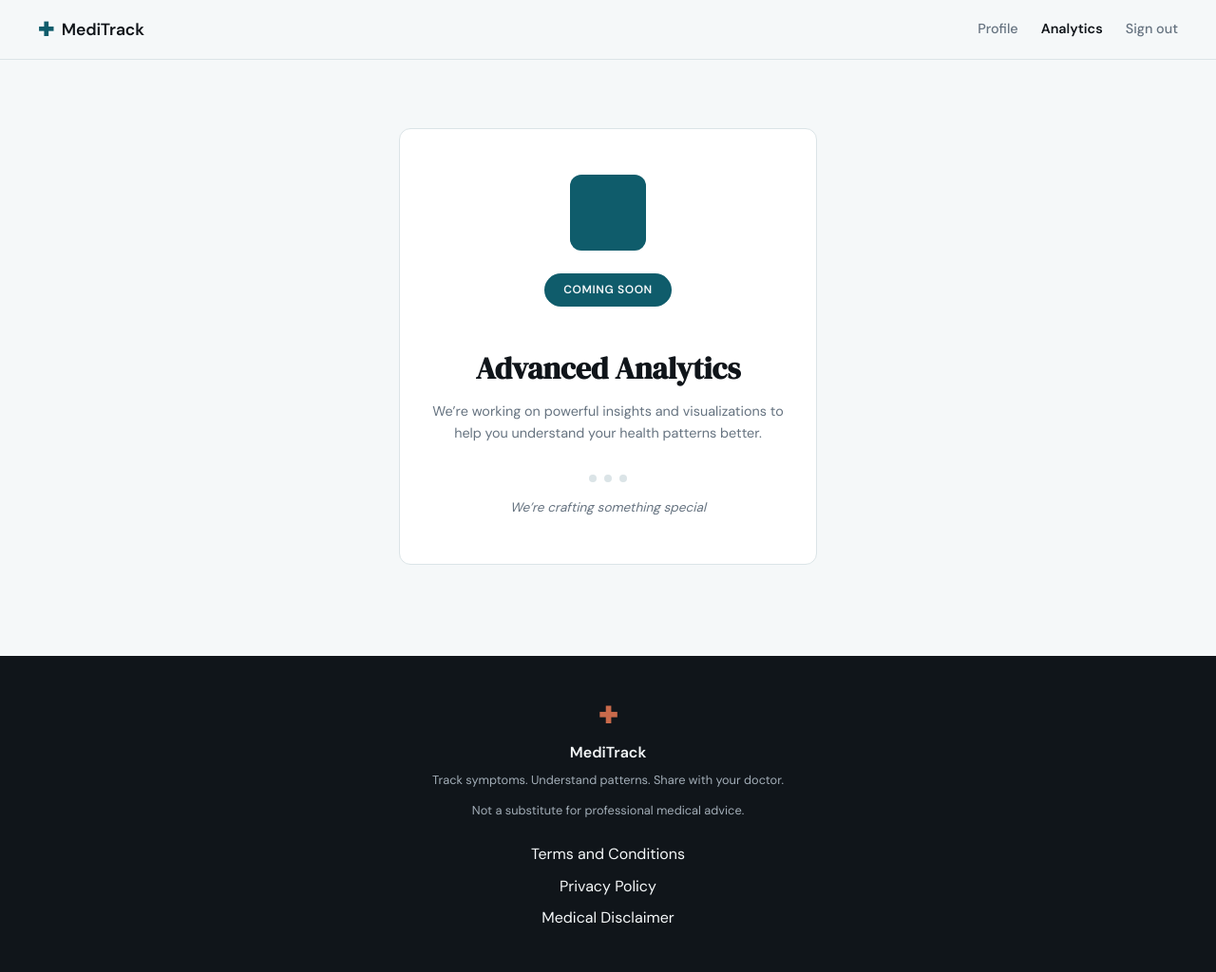
After one commit to ralagiya2053/MediTrack, a Flask app: page /analytics in a window 1280 px wide. The commit adds this page. Shown: the whole page at 95% size. Run offline with Flask 3, Linux system fonts and the light colour scheme; the visitor is signed in with stand-in values (Sample User, id 1).

Commit message:
add analytics coming soon page

```diff
--- a/app.py
+++ b/app.py
@@ -98,6 +98,13 @@ def disclaimer():
     return render_template("disclaimer.html")
 
 
+@app.route("/analytics")
+def analytics():
+    if not session.get("user_id"):
+        return redirect(url_for("login"))
+    return render_template("analytics.html")
+
+
 # ------------------------------------------------------------------ #
 # Placeholder routes — filled in as the course progresses             #
 # ------------------------------------------------------------------ #
--- a/static/css/style.css
+++ b/static/css/style.css
@@ -103,7 +103,7 @@ a { color: inherit; text-decoration: none; }
 }
 
 .nav-links a { color: var(--ink-muted); transition: color 0.2s; }
-.nav-links a:hover { color: var(--ink); }
+.nav-links a:hover, .nav-links a.active { color: var(--ink); font-weight: 600; }
 
 .nav-cta {
     background: var(--accent) !important;
--- /dev/null
+++ b/templates/analytics.html
@@ -0,0 +1,93 @@
+{% extends "base.html" %}
+
+{% block title %}Analytics — MediTrack{% endblock %}
+
+{% block content %}
+<div class="auth-section">
+    <div class="auth-container">
+        <div class="auth-card analytics-coming-soon">
+            <div class="analytics-visual">
+                <div class="analytics-icon-box">
+                    <i data-lucide="clock"></i>
+                </div>
+                <div class="analytics-badge">Coming Soon</div>
+            </div>
+
+            <h1 class="auth-title">Advanced Analytics</h1>
+            <p class="auth-subtitle">
+                We&rsquo;re working on powerful insights and visualizations to help you understand your health patterns better.
+            </p>
+
+            <div class="analytics-dots">
+                <span></span>
+                <span></span>
+                <span></span>
+            </div>
+
+            <p class="analytics-footer">We&rsquo;re crafting something special</p>
+        </div>
+    </div>
+</div>
+
+<style>
+    .analytics-coming-soon {
+        text-align: center;
+        padding: 3rem 2rem;
+    }
+
+    .analytics-visual {
+        display: flex;
+        flex-direction: column;
+        align-items: center;
+        gap: 1.5rem;
+        margin-bottom: 2.5rem;
+    }
+
+    .analytics-icon-box {
+        background: var(--accent);
+        color: var(--paper);
+        width: 80px;
+        height: 80px;
+        border-radius: var(--radius-md);
+        display: flex;
+        align-items: center;
+        justify-content: center;
+    }
+
+    .analytics-icon-box i {
+        width: 32px;
+        height: 32px;
+    }
+
+    .analytics-badge {
+        background: var(--accent);
+        color: var(--paper);
+        font-size: 0.75rem;
+        font-weight: 600;
+        text-transform: uppercase;
+        letter-spacing: 0.05em;
+        padding: 0.5rem 1.25rem;
+        border-radius: 999px;
+    }
+
+    .analytics-dots {
+        display: flex;
+        justify-content: center;
+        gap: 0.5rem;
+        margin: 2rem 0 1rem;
+    }
+
+    .analytics-dots span {
+        width: 8px;
+        height: 8px;
+        background: var(--border);
+        border-radius: 50%;
+    }
+
+    .analytics-footer {
+        font-size: 0.85rem;
+        color: var(--ink-muted);
+        font-style: italic;
+    }
+</style>
+{% endblock %}
--- a/templates/base.html
+++ b/templates/base.html
@@ -20,7 +20,8 @@
             </a>
             <div class="nav-links">
                 {% if session.get('user_id') %}
-                    <a href="{{ url_for('profile') }}">Profile</a>
+                    <a href="{{ url_for('profile') }}" class="{{ 'active' if request.endpoint == 'profile' }}">Profile</a>
+                    <a href="{{ url_for('analytics') }}" class="{{ 'active' if request.endpoint == 'analytics' }}">Analytics</a>
                     <a href="{{ url_for('logout') }}">Sign out</a>
                 {% else %}
                     <a href="{{ url_for('login') }}">Sign in</a>
```
Also changed, not shown: figma_analytics.png (added).
